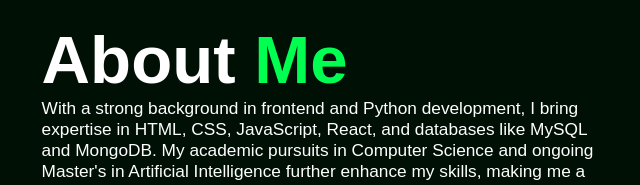
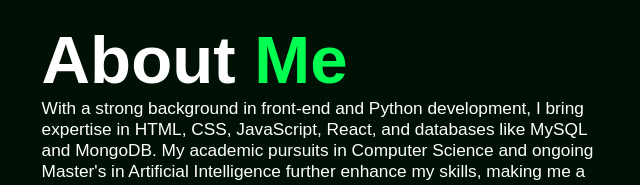
Before and after one commit to ka411/Portfolio, a plain HTML site: page index.html in a window 1280 px wide. Shown: the part 754-939 px from the top of the page, 528-1168 px from the left. Drawn offline with nearby package versions, Linux system fonts and the light colour scheme.

Commit message:
updated file

```diff
--- a/index.html
+++ b/index.html
@@ -57,7 +57,7 @@
     </div>
     <div class="about-content"> <!-- Added wrapper -->
         <h2>About <span>Me</span></h2>
-        <p>With a strong background in frontend and Python development, I bring expertise in HTML, CSS, JavaScript, React, and databases like MySQL and MongoDB. My academic pursuits in Computer Science and ongoing Master's in Artificial Intelligence further enhance my skills, making me a well-rounded IT professional.</p>
+        <p>With a strong background in front-end and Python development, I bring expertise in HTML, CSS, JavaScript, React, and databases like MySQL and MongoDB. My academic pursuits in Computer Science and ongoing Master's in Artificial Intelligence further enhance my skills, making me a well-rounded IT professional.</p>
         <a href="#" class="btn">Read Me</a>
     </div>
 </section>
```
